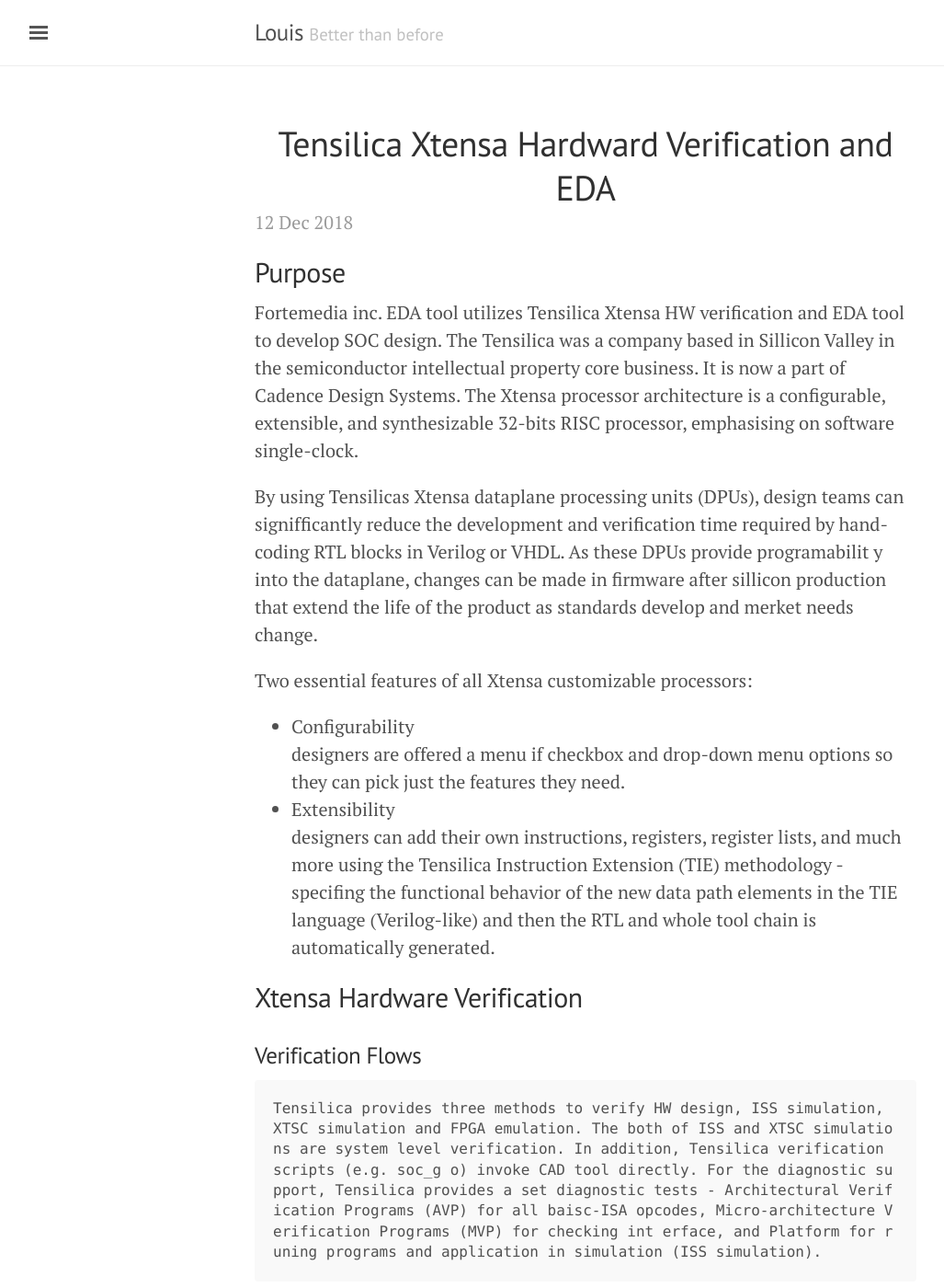
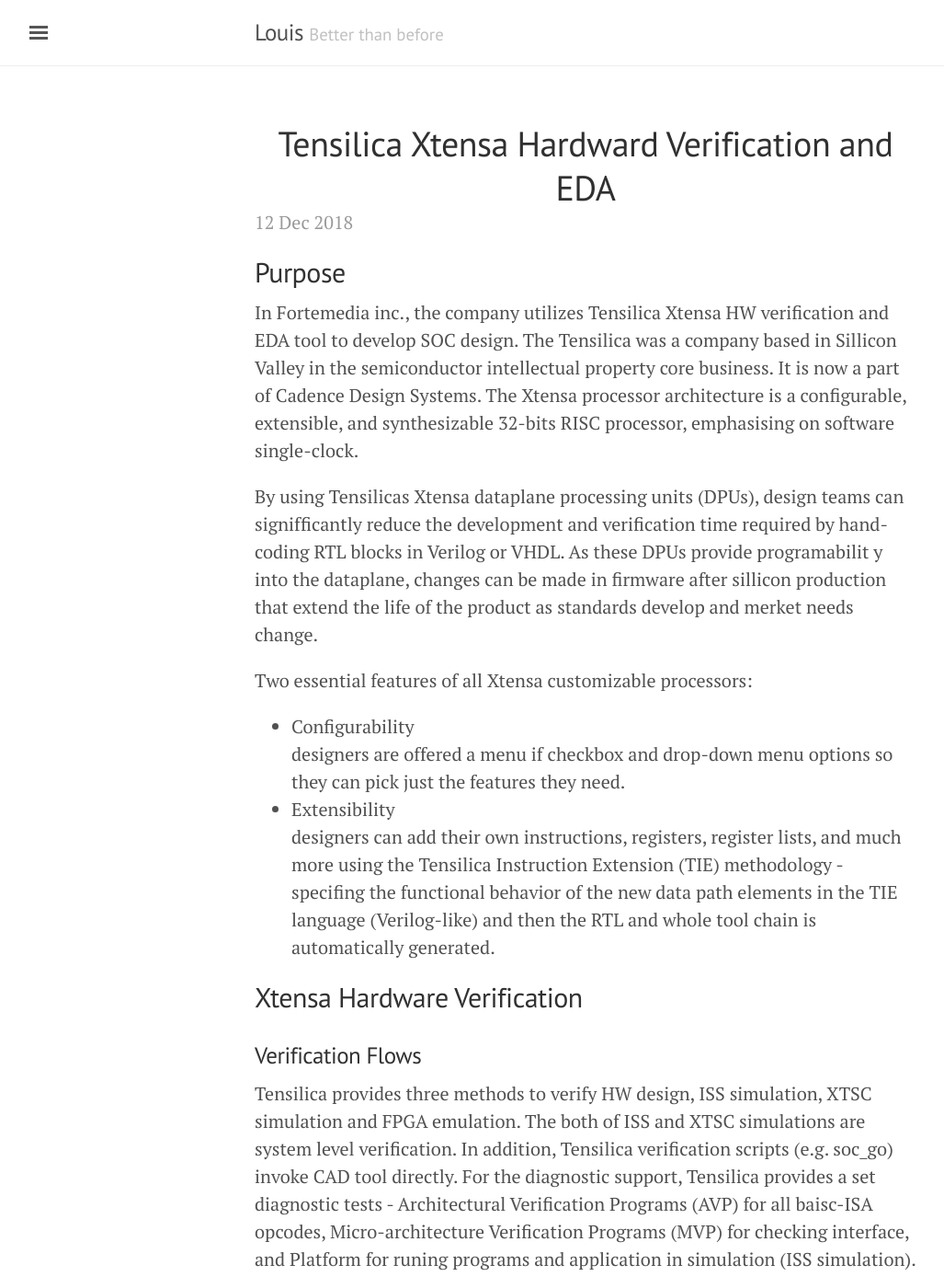
Before and after one commit to s311354/Louis, a Jekyll site: the page built from _posts/2018-12-12-Tensilica-Xtensa-HW-Verification-and-EDA.md, in a window 1280 px wide and 1400 px high. Shown: the whole window at 92% size, without its empty margins (3-1030 px from the left). Built offline with Jekyll 4.4.1, drawn with Linux system fonts in a browser that asks for light colours; nearby versions of some CDN libraries; some web fonts are replaced; comment, search, counter and statistics services are not loaded.

Commit message:
adjust typeset

```diff
--- a/_posts/2018-12-12-Tensilica-Xtensa-HW-Verification-and-EDA.md
+++ b/_posts/2018-12-12-Tensilica-Xtensa-HW-Verification-and-EDA.md
@@ -5,7 +5,7 @@ title: Tensilica Xtensa Hardward Verification and EDA
 
 ## Purpose
 
-Fortemedia inc. EDA tool utilizes Tensilica Xtensa HW verification and EDA tool to develop SOC design. The Tensilica was a company based in Sillicon Valley in the semiconductor intellectual property core business. It is now a part of Cadence Design Systems. The Xtensa processor architecture is a configurable, extensible, and synthesizable 32-bits RISC processor, emphasising on software single-clock.
+In Fortemedia inc., the company utilizes Tensilica Xtensa HW verification and EDA tool to develop SOC design. The Tensilica was a company based in Sillicon Valley in the semiconductor intellectual property core business. It is now a part of Cadence Design Systems. The Xtensa processor architecture is a configurable, extensible, and synthesizable 32-bits RISC processor, emphasising on software single-clock.
 
 By using Tensilicas Xtensa dataplane processing units (DPUs), design teams can signifficantly reduce the development and verification time required by hand-coding RTL blocks in Verilog or VHDL. As these DPUs provide programabilit
 y into the dataplane, changes can be made in firmware after sillicon production that extend the life of the product as standards develop and merket needs change.
@@ -21,9 +21,7 @@ Two essential features of all Xtensa customizable processors:
 ## Xtensa Hardware Verification
 
 ### Verification Flows
-    Tensilica provides three methods to verify HW design, ISS simulation, XTSC simulation and FPGA emulation. The both of ISS and XTSC simulations are system level verification. In addition, Tensilica verification scripts (e.g. soc_g
-o) invoke CAD tool directly. For the diagnostic support, Tensilica provides a set diagnostic tests - Architectural Verification Programs (AVP) for all baisc-ISA opcodes, Micro-architecture Verification Programs (MVP) for checking int
-erface, and Platform for runing programs and application in simulation (ISS simulation).
+Tensilica provides three methods to verify HW design, ISS simulation, XTSC simulation and FPGA emulation. The both of ISS and XTSC simulations are system level verification. In addition, Tensilica verification scripts (e.g. soc_go) invoke CAD tool directly. For the diagnostic support, Tensilica provides a set diagnostic tests - Architectural Verification Programs (AVP) for all baisc-ISA opcodes, Micro-architecture Verification Programs (MVP) for checking interface, and Platform for runing programs and application in simulation (ISS simulation).
 
 ## Reference
 
```
